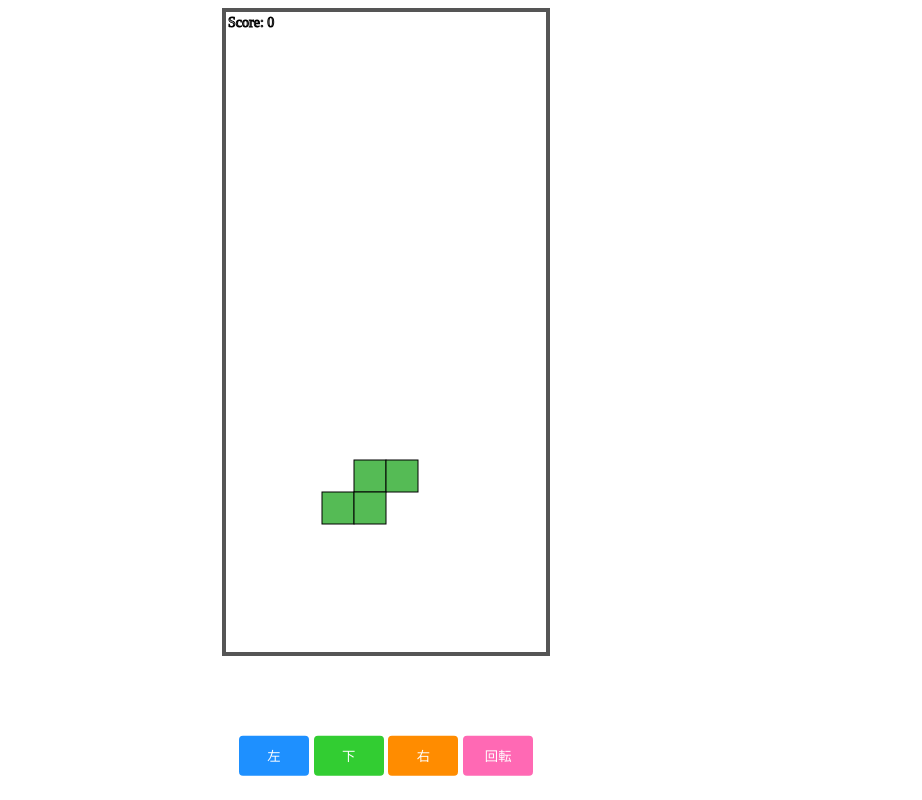
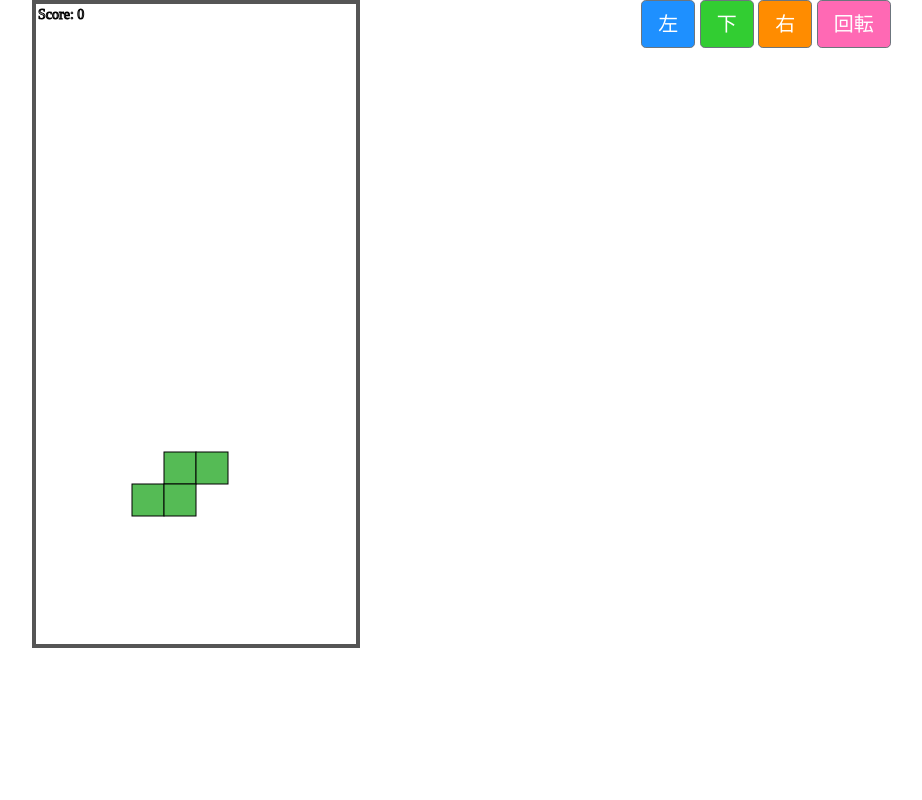
Before and after one commit to hironet/portfolio, a PHP site: page /tetris/index.php in a window 1280 px wide. Shown: the whole page, without its empty margins (254-1176 px from the left). Run offline with PHP 8.4, Linux system fonts and the light colour scheme.

Commit message:
Bootstrapを使用してデザインを修正。

```diff
--- a/tetris/index.php
+++ b/tetris/index.php
@@ -3,23 +3,49 @@
 <head>
   <meta charset="UTF-8">
   <meta name="viewport" content="width=device-width, initial-scale=1.0">
-<link rel="stylesheet" href="css/common.css" type="text/css">
+  <link rel="stylesheet" href="https://stackpath.bootstrapcdn.com/bootstrap/4.5.0/css/bootstrap.min.css"  integrity="sha384-9aIt2nRpC12Uk9gS9baDl411NQApFmC26EwAOH8WgZl5MYYxFfc+NcPb1dKGj7Sk" crossorigin="anonymous">
   <title>テトリス</title>
+  <style>
+    html {
+      overflow: hidden;  /* スクロールを禁止 */
+      touch-action: manipulation;
+    }
+
+    .btn {
+      color: white;
+    }
+
+    #left-btn {
+      background-color: #1e90ff;
+    }
+
+    #under-btn {
+      background-color: #32cd32;
+    }
+
+    #right-btn {
+      background-color: #ff8c00;
+    }
+
+    #rotate-btn {
+      background-color: #ff69b4;
+    }
+  </style>
 </head>
 <body>
-
-<div id="screen">
+  <div class="container">
+    <div class="row">
+      <div class="col-12 col-lg-8 text-center">
         <canvas id="can"></canvas>
       </div>
-
-<div id="control">
-  <button id="left-btn" class="control-btn" type="button">左</button>
-  <button id="under-btn" class="control-btn" type="button">下</button>
-  <button id="right-btn" class="control-btn" type="button">右</button>
-  <button id="rotate-btn" class="control-btn" type="button">回転</button>
+      <div class="col-12 col-lg-4 text-center">
+        <button id="left-btn" class="btn btn-secondary btn-lg" type="button">左</button>
+        <button id="under-btn" class="btn btn-secondary btn-lg" type="button">下</button>
+        <button id="right-btn" class="btn btn-secondary btn-lg" type="button">右</button>
+        <button id="rotate-btn" class="btn btn-secondary btn-lg" type="button">回転</button>
       </div>
-
+    </div>
+  </div>
   <script src="js/tetris.js"></script>
-
 </body>
 </html>
```
Lines whose indentation alone changed are shown as unchanged.
